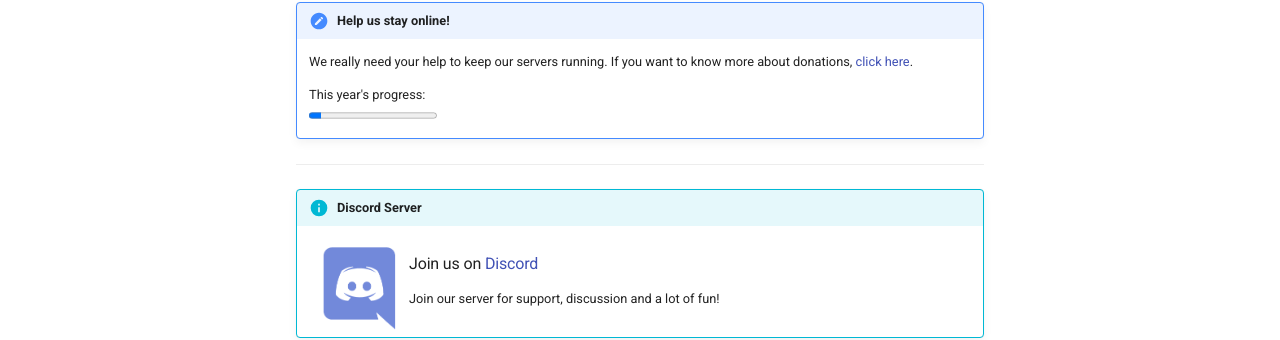
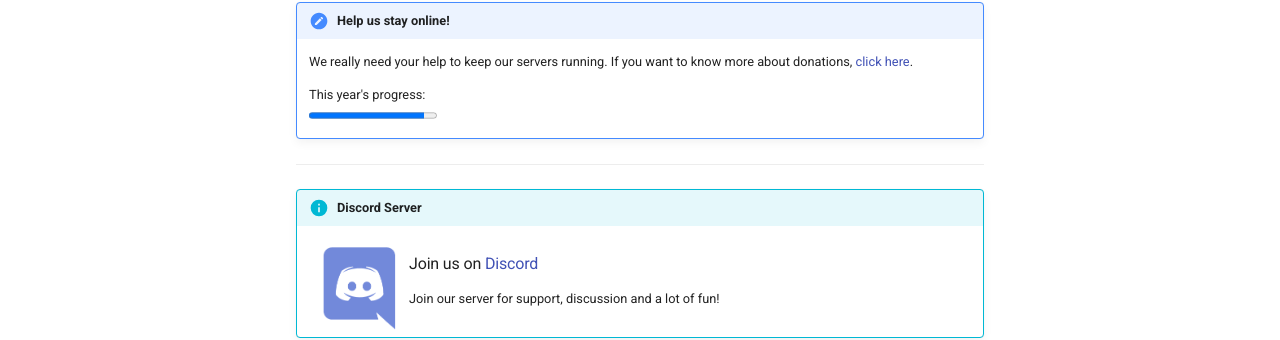
Before and after one commit to 07th-mod/wiki, an MkDocs documentation site: the page built from docs/index.md, in a window 1280 px wide. Shown: the part 466-806 px from the top of the page. Built offline with MkDocs 1.6.1 and Material for MkDocs 9.7.7, drawn with Linux system fonts in a browser that asks for light colours.

Commit message:
Update index.md

```diff
--- a/docs/index.md
+++ b/docs/index.md
@@ -14,7 +14,7 @@
 
 
     This year's progress:<br>
-    <progress value="10" max="100" data-months-remaining="12"></progress>
+    <progress value="90" max="100" data-months-remaining="12"></progress>
 
 ***
 
```
